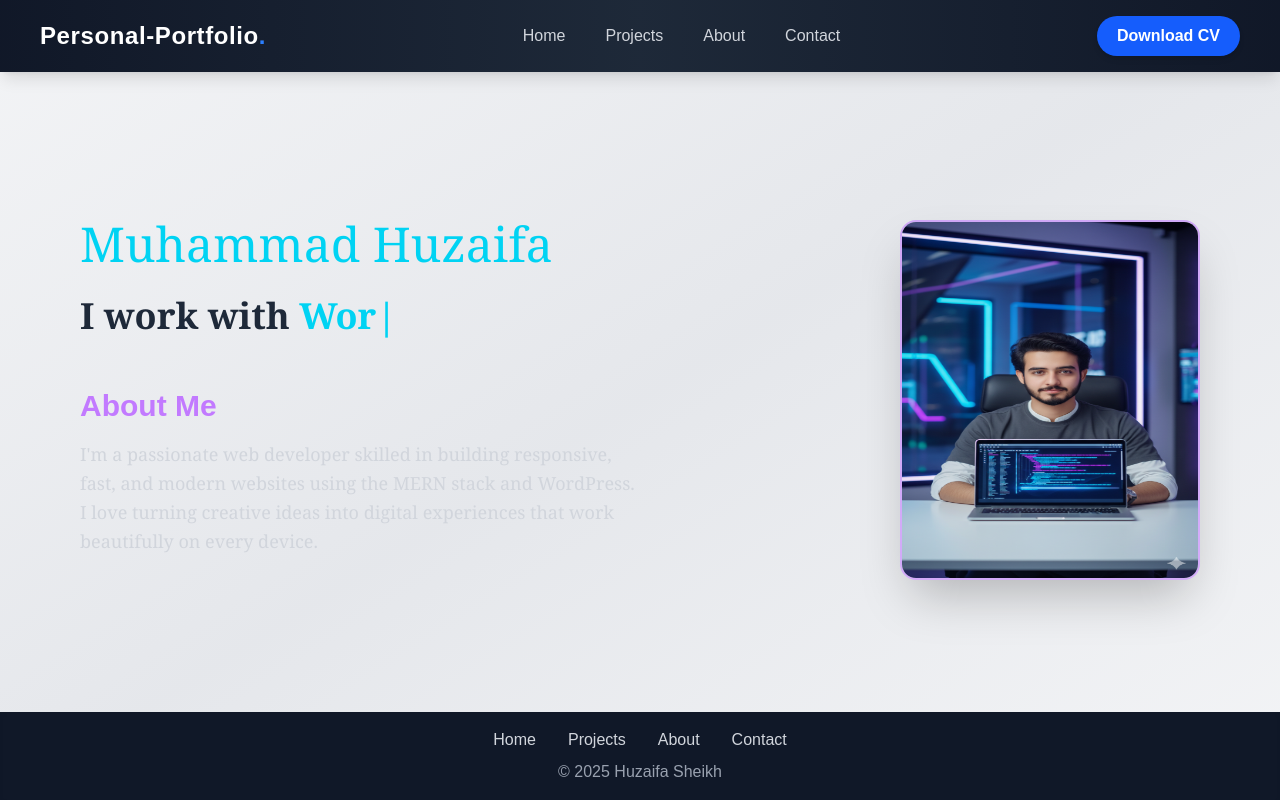
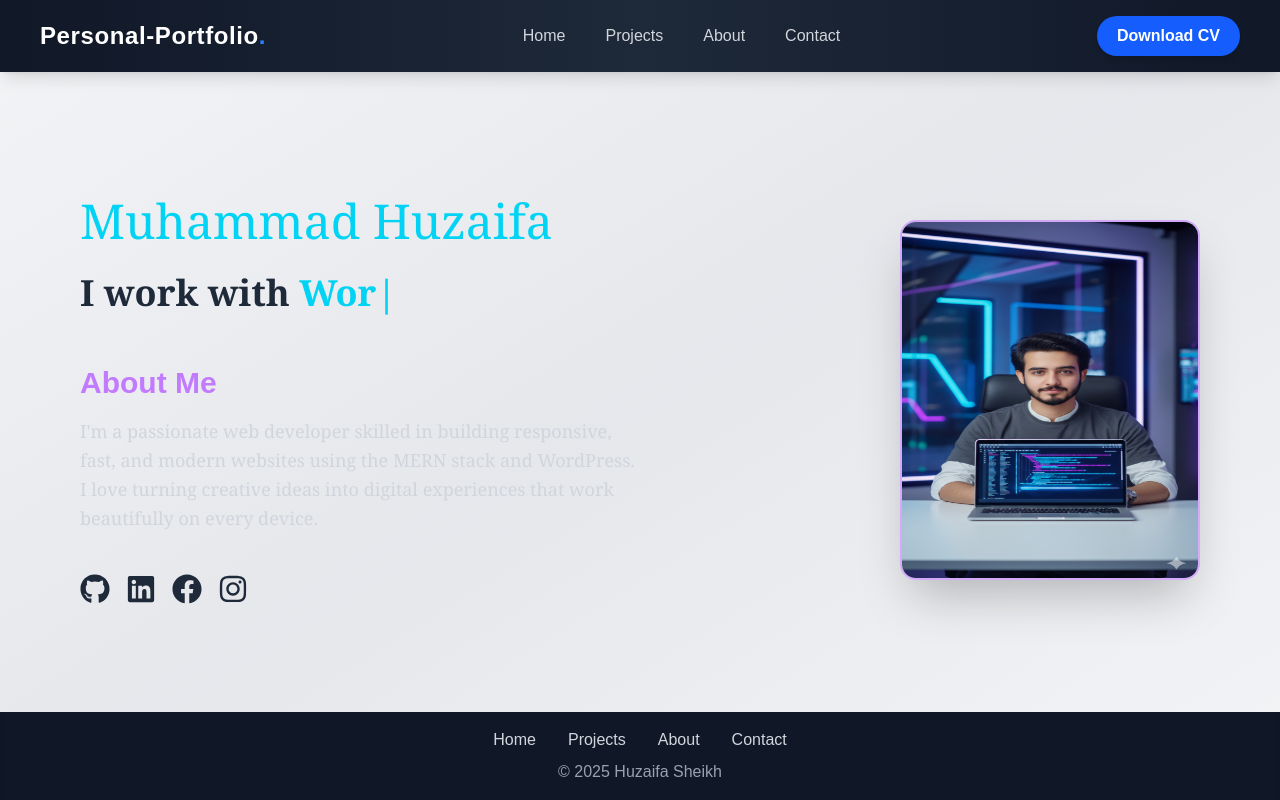
Before and after one commit to Huzaifa-sheikh2/Personal-portfolio, a Next.js app: page / in a window 1280 px wide. Shown: the top 800 px of the page. Built offline with nearby package versions, Linux system fonts and the light colour scheme.

Commit message:
add links in portfolio

```diff
--- /dev/null
+++ b/app/Components/Links.js
@@ -0,0 +1,37 @@
+import React from 'react'
+import { FaGithub, FaLinkedin,FaFacebook,FaInstagram } from 'react-icons/fa';
+import Link from 'next/link';
+function Links() {
+    let links = {
+    github: "https://github.com/Huzaifa-sheikh2",
+    linkedin: "https://www.linkedin.com/in/huzaifa-sheikh-590a81344/",
+    facebook: "",
+    instagram: "https://www.instagram.com/huzaifa_sheikh_/"
+    }
+
+    const icons = {
+    github: <FaGithub size={30} />,
+    linkedin: <FaLinkedin size={30} />,
+    facebook: <FaFacebook size={30} />,
+    instagram: <FaInstagram size={30} />,
+    }
+  return (
+    <div>
+        <div className='flex space-x-4 '>
+       {Object.entries(links).map(([name, url]) => (
+        <Link
+        className='bg-gray-200 dark:bg-gray-800 rounded-full hover:scale-110'
+          key={name}
+          href={url}
+          target="_blank"
+          rel="noopener noreferrer"
+        >
+          {icons[name]}
+        </Link>
+      ))}
+        </div>
+    </div>
+  )
+}
+
+export default Links
--- a/app/page.js
+++ b/app/page.js
@@ -3,6 +3,7 @@ import React from "react";
 import { ReactTyped } from "react-typed";
 import Image from "next/image";
 import { motion } from "framer-motion";
+import Links from "./Components/Links";
 
 const logos = [
   "/html.webp",
@@ -48,13 +49,13 @@ function TypingEffect() {
               About Me
             </h2>
             <p className="max-w-xl mx-auto md:mx-0 text-base sm:text-lg leading-relaxed font-serif">
-              I'm a passionate web developer skilled in building responsive, fast,
-              and modern websites using the MERN stack and WordPress.
-              I love turning creative ideas into digital experiences that work beautifully
-              on every device.
-            </p>
+                I&apos;m a passionate web developer skilled in building responsive, fast,
+                and modern websites using the MERN stack and WordPress.
+                I love turning creative ideas into digital experiences that work beautifully
+                on every device.
+              </p>
           </section>
-
+          <Links/>
         </div>
 
         {/* Right Side - Image */}
--- a/package.json
+++ b/package.json
@@ -15,6 +15,7 @@
     "next-themes": "^0.4.6",
     "react": "19.1.0",
     "react-dom": "19.1.0",
+    "react-icons": "^5.5.0",
     "react-typed": "^2.0.12",
     "sweetalert2": "^11.26.3"
   },
```
Also changed, not shown: 1 other file (tests, documents, lock files or other folders).
